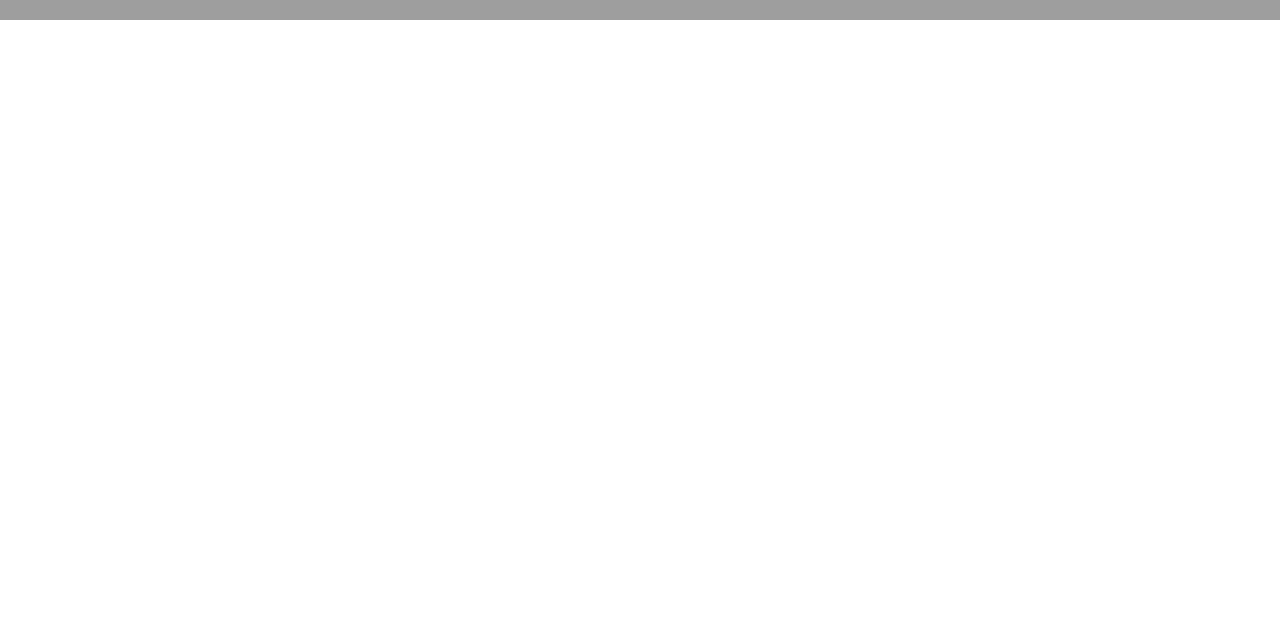
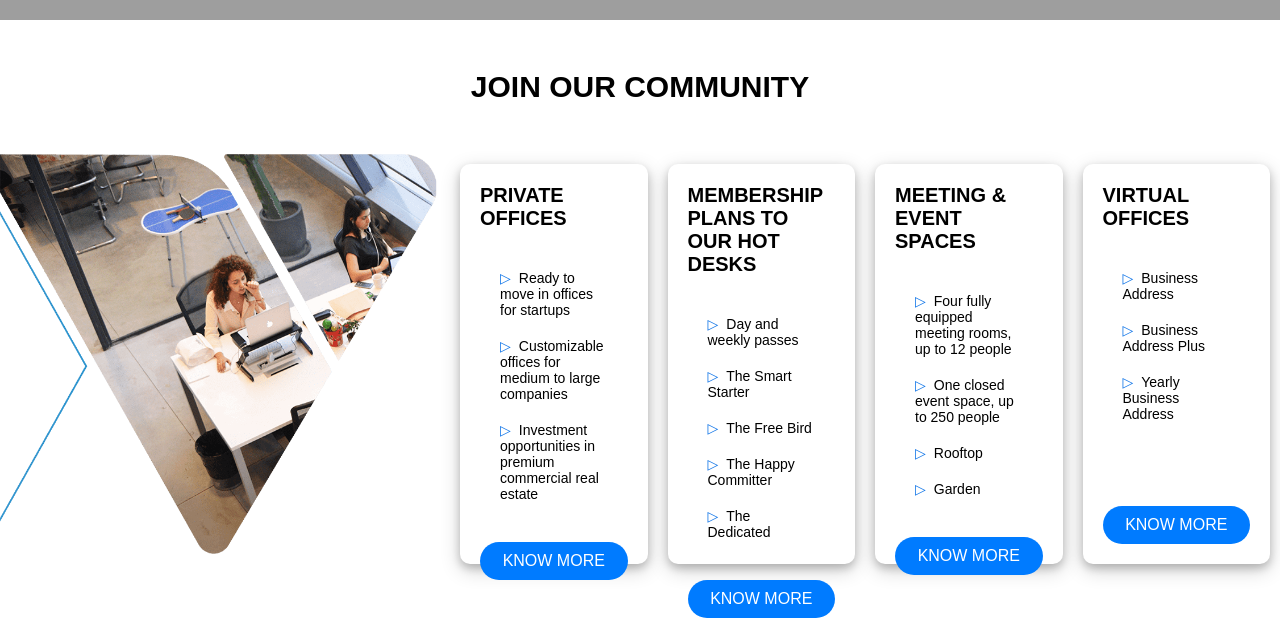
Before and after one commit to mohamad-abdelkhalek/bdd-website-clone, a plain HTML site: page index.html in a window 1280 px wide. Shown: the part 1994-2615 px from the top of the page. Before the commit the page ends 2064 px from the top, so only its background shows below. Drawn offline with Linux system fonts and the light colour scheme; grey boxes are pictures that could not be loaded.

Commit message:
HTML, CSS: Added Communities section

```diff
--- a/index.html
+++ b/index.html
@@ -104,5 +104,51 @@
       <h2 class="vid-title">Explore the vision</h2>
       <img src="./assets/video-img.jpg" class="vid-img" />
     </div>
+
+    <h2 class="communities-title">JOIN OUR COMMUNITY</h2>
+
+    <div class="container">
+      <img src="././assets/girl-working-img.png" class="girl-working-img" />
+
+      <div class="community-cards">
+        <h3>PRIVATE OFFICES</h3>
+        <ul style="list-style-type: disc">
+          <li>Ready to move in offices for startups</li>
+          <li>Customizable offices for medium to large companies</li>
+          <li>Investment opportunities in premium commercial real estate</li>
+        </ul>
+        <button type="button">KNOW MORE</button>
+      </div>
+      <div class="community-cards">
+        <h3>MEMBERSHIP PLANS TO OUR HOT DESKS</h3>
+        <ul style="list-style-type: disc">
+          <li>Day and weekly passes</li>
+          <li>The Smart Starter</li>
+          <li>The Free Bird</li>
+          <li>The Happy Committer</li>
+          <li>The Dedicated</li>
+        </ul>
+        <button type="button">KNOW MORE</button>
+      </div>
+      <div class="community-cards">
+        <h3>MEETING & EVENT SPACES</h3>
+        <ul style="list-style-type: disc" class="card-choices">
+          <li>Four fully equipped meeting rooms, up to 12 people</li>
+          <li>One closed event space, up to 250 people</li>
+          <li>Rooftop</li>
+          <li>Garden</li>
+        </ul>
+        <button type="button">KNOW MORE</button>
+      </div>
+      <div class="community-cards">
+        <h3>VIRTUAL OFFICES</h3>
+        <ul style="list-style-type: disc">
+          <li>Business Address</li>
+          <li>Business Address Plus</li>
+          <li>Yearly Business Address</li>
+        </ul>
+        <button type="button">KNOW MORE</button>
+      </div>
+    </div>
   </body>
 </html>
--- a/styles/style.css
+++ b/styles/style.css
@@ -213,3 +213,64 @@
     max-width: 700px;
     margin-bottom: 50px;
   }
+
+  .communities-title {
+    text-align: center;
+    font-family: fantasy;
+    font-size: 30px;
+    margin: 50px;
+    font-family: fantasy;
+  }
+
+  .girl-working-img {
+    height: 400px;
+    width: 450px;
+  }
+
+  .community-cards {
+    background: white;
+    width: 250px;
+    height: 400px;
+    margin: 10px;
+    border-radius: 10px;
+    box-shadow: 0 4px 8px 0 rgba(0, 0, 0, 0.2), 0 6px 20px 0 rgba(0, 0, 0, 0.19);
+    padding: 20px;
+    display: flex;
+    flex-direction: column;
+    justify-content: space-between;
+    text-align: left;
+    font-family: arial;
+    font-size: 30px;
+  }
+
+
+  .community-cards h3 {
+    font-size: 20px;
+    font-family: arial;
+    font-weight: bold;
+    text-transform: uppercase;
+    }
+
+    .community-cards ul {
+      list-style: none;
+      padding: 10px;
+      margin: 10px;
+      display: block;
+  }
+
+  .community-cards ul li {
+      display: block;
+      font-size: 14px;
+      margin: 20px 0;
+  }
+
+  .community-cards ul li::before {
+      content: "\25B7";
+      color: #0D73E7;
+      margin-right: 8px;
+  }
+
+  .community-cards:hover {
+    transform: scale(1.05);
+    box-shadow: 0 8px 16px rgba(0, 0, 0, 0.2);
+}
```
Also changed, not shown: assets/girl-working-img.png (added).
